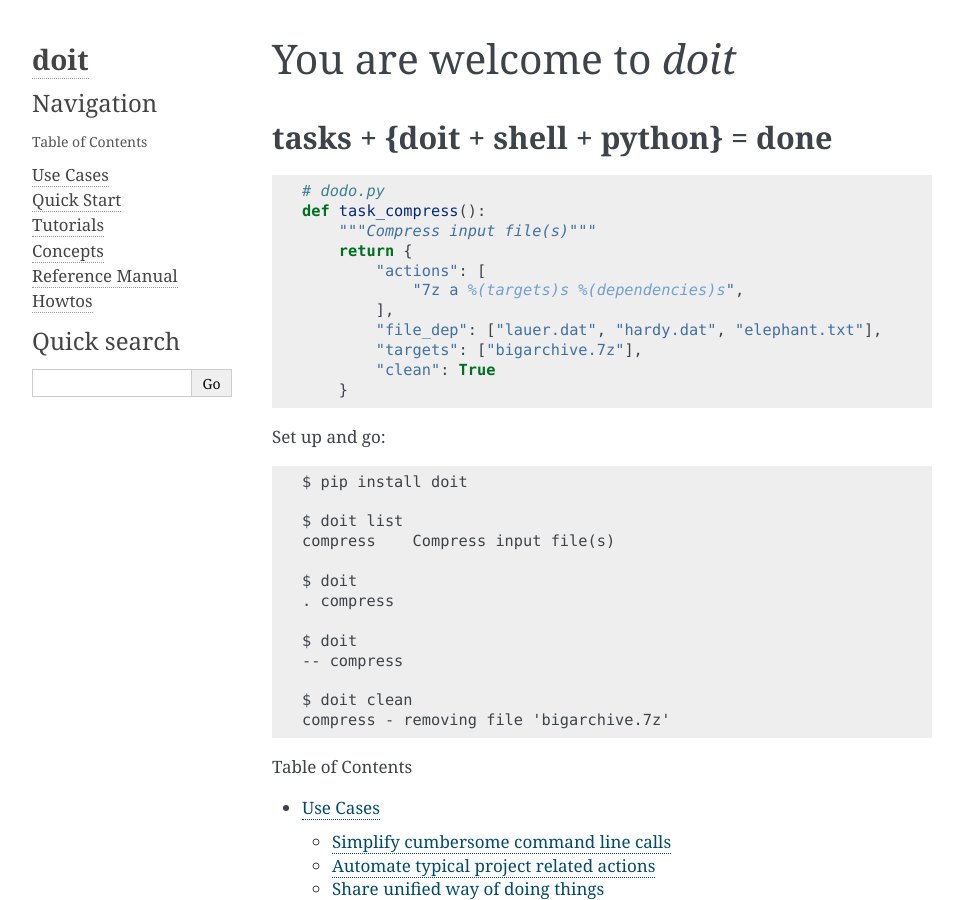
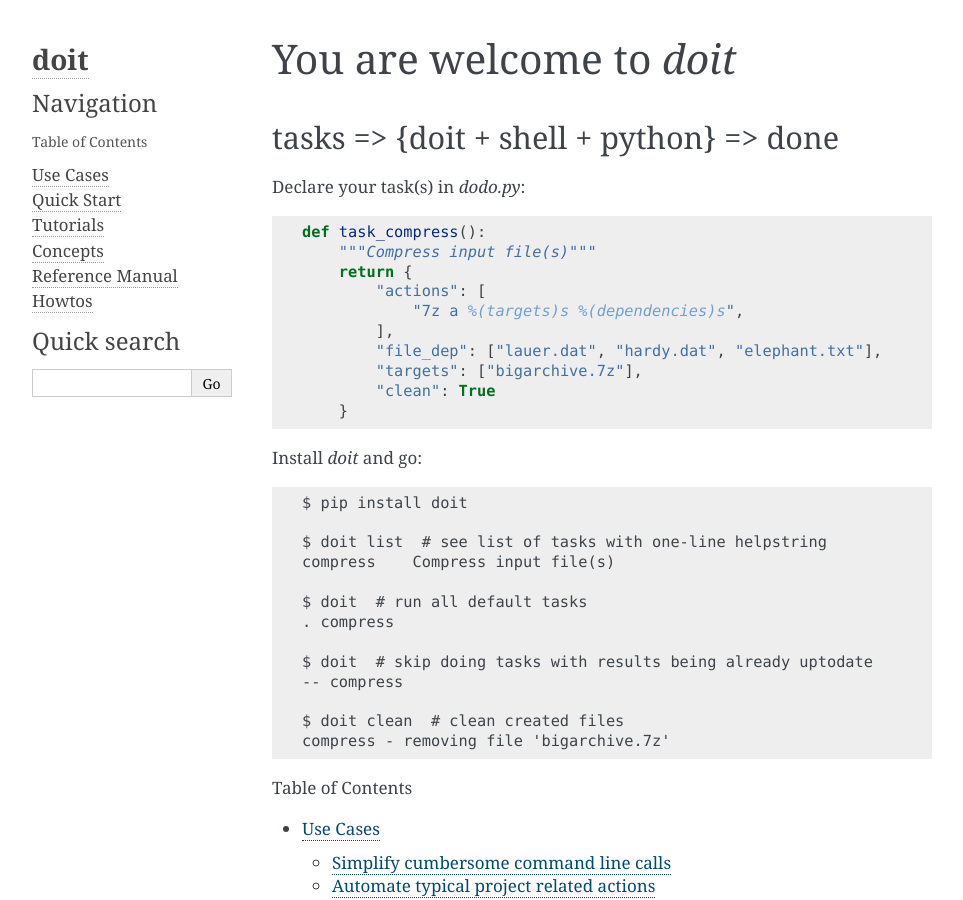
Before and after one commit to pydoit/doit-tmp-doc, a Sphinx documentation site: the page built from docs/index.rst, in a window 1280 px wide and 900 px high. Shown: the whole window, without its empty margins (148-1111 px from the left). Built offline with Sphinx 7.4.7, drawn with Linux system fonts in a browser that asks for light colours.

Commit message:
Updated doit header. Added explanatory comments to sample run.
	modified:   docs/index.rst

```diff
--- a/docs/index.rst
+++ b/docs/index.rst
@@ -7,11 +7,10 @@
 You are welcome to `doit`
 =========================
 
-**tasks + {doit + shell + python} = done**
-==========================================
-::
+tasks => {doit + shell + python} => done
+========================================
+Declare your task(s) in `dodo.py`::
 
-    # dodo.py
     def task_compress():
         """Compress input file(s)"""
         return {
@@ -23,20 +22,20 @@
             "clean": True
         }
 
-Set up and go::
+Install `doit` and go::
 
     $ pip install doit
 
-    $ doit list
+    $ doit list  # see list of tasks with one-line helpstring
     compress    Compress input file(s)
 
-    $ doit
+    $ doit  # run all default tasks
     . compress
 
-    $ doit
+    $ doit  # skip doing tasks with results being already uptodate
     -- compress
 
-    $ doit clean
+    $ doit clean  # clean created files
     compress - removing file 'bigarchive.7z'
 
 .. toctree::
```
